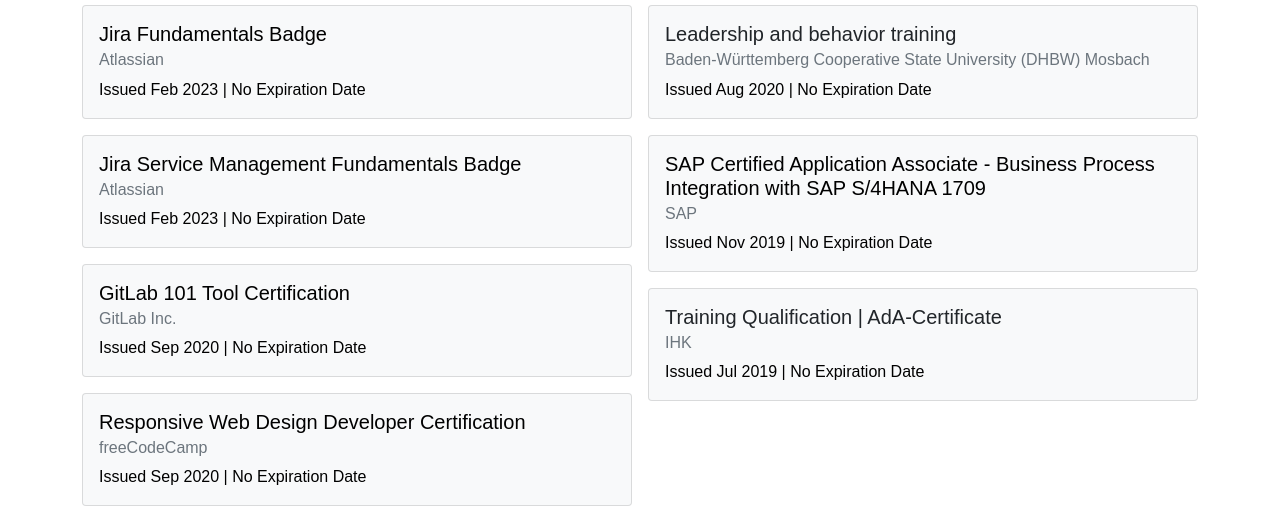
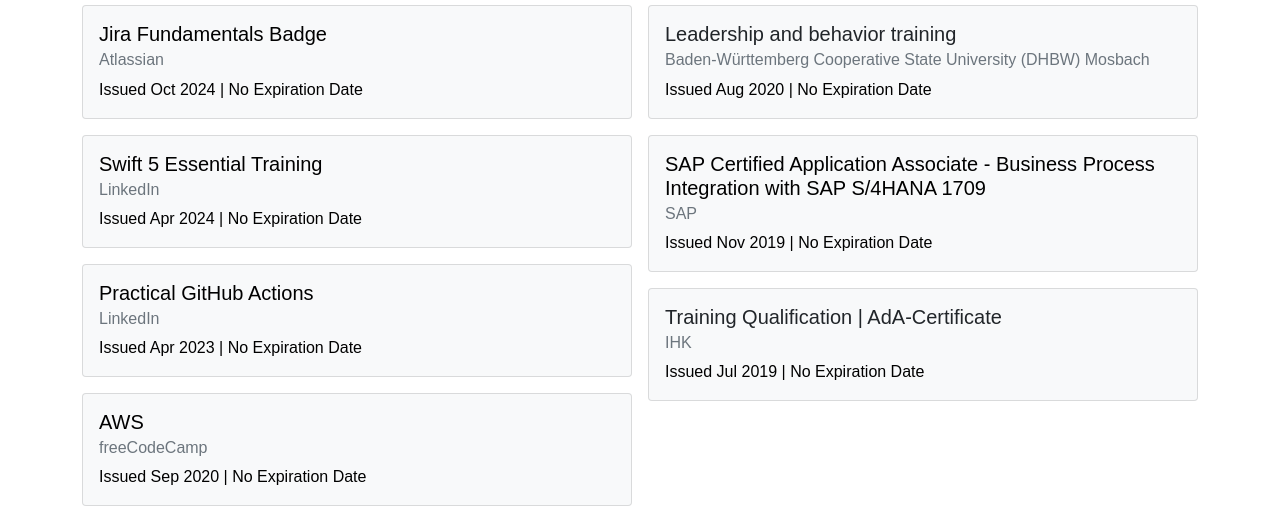
Before and after one commit to owaisazmal/Portfolio-main, a website: page index.html in a window 1280 px wide. Shown: the part 2031-2538 px from the top of the page. Drawn offline with nearby package versions, Linux system fonts and the light colour scheme; no server answers.

Commit message:
Certificatons Updated

```diff
--- a/index.html
+++ b/index.html
@@ -177,7 +177,7 @@
       <div class="flex-col-2">
         <div class="flex-card">
           <a
-            href="https://university.atlassian.com/student/award/HSJVdfzbND1gdLhokbfpqeuX"
+            href="https://www.linkedin.com/learning/certificates/6d5bcaed4d8bdb4b0d33759fe11165e5bb733a1136dbc85de5ec8113b3c2fb7b?trk=share_certificate"
             target="_blank"
             rel="noopener"
           >
@@ -185,7 +185,7 @@
               <div class="card-body">
                 <h5 class="card-title">Jira Fundamentals Badge</h5>
                 <h6 class="card-subtitle mb-2 text-muted">Atlassian</h6>
-                <p class="card-text">Issued Feb 2023 | No Expiration Date</p>
+                <p class="card-text">Issued Oct 2024 | No Expiration Date</p>
               </div>
             </div>
           </a>
@@ -193,17 +193,17 @@
 
         <div class="flex-card">
           <a
-            href="https://university.atlassian.com/student/award/HSJVdfzbND1gdLhokbfpqeuX"
+            href="https://www.linkedin.com/learning/certificates/12edeed1e4de45a23119eadbc1d302b149880b69c40328edefe96b92d3e1ab1d?trk=share_certificate"
             target="_blank"
             rel="noopener"
           >
             <div class="card">
               <div class="card-body">
                 <h5 class="card-title">
-                  Jira Service Management Fundamentals Badge
+                  Swift 5 Essential Training
                 </h5>
-                <h6 class="card-subtitle mb-2 text-muted">Atlassian</h6>
-                <p class="card-text">Issued Feb 2023 | No Expiration Date</p>
+                <h6 class="card-subtitle mb-2 text-muted">LinkedIn</h6>
+                <p class="card-text">Issued Apr 2024 | No Expiration Date</p>
               </div>
             </div>
           </a>
@@ -211,15 +211,15 @@
 
         <div class="flex-card">
           <a
-            href="https://docs.google.com/feeds/download/presentations/Export?id=1h7XXvDFhDbsJqY-tsXq0Q1-Etdam6sNmsoZiIQfVWhc&exportFormat=pdf"
+            href="https://www.linkedin.com/learning/certificates/97ed4a4e107d45627a5377a5df9c0409809bb8e788baddc5d5296a57da3a40e3?trk=share_certificate"
             target="_blank"
             rel="noopener"
           >
             <div class="card">
               <div class="card-body">
-                <h5 class="card-title">GitLab 101 Tool Certification</h5>
-                <h6 class="card-subtitle mb-2 text-muted">GitLab Inc.</h6>
-                <p class="card-text">Issued Sep 2020 | No Expiration Date</p>
+                <h5 class="card-title">Practical GitHub Actions</h5>
+                <h6 class="card-subtitle mb-2 text-muted">LinkedIn</h6>
+                <p class="card-text">Issued Apr 2023 | No Expiration Date</p>
               </div>
             </div>
           </a>
@@ -227,14 +227,14 @@
 
         <div class="flex-card">
           <a
-            href="https://www.freecodecamp.org/certification/schmelto/responsive-web-design"
+            href="https://www.linkedin.com/learning/certificates/d4fea746eafa6e26d86da51958092e402aca8611e7c2517e5d9becb390b884d1?trk=share_certificate"
             target="_blank"
             rel="noopener"
           >
             <div class="card">
               <div class="card-body">
                 <h5 class="card-title">
-                  Responsive Web Design Developer Certification
+                  AWS
                 </h5>
                 <h6 class="card-subtitle mb-2 text-muted">freeCodeCamp</h6>
                 <p class="card-text">Issued Sep 2020 | No Expiration Date</p>
```
